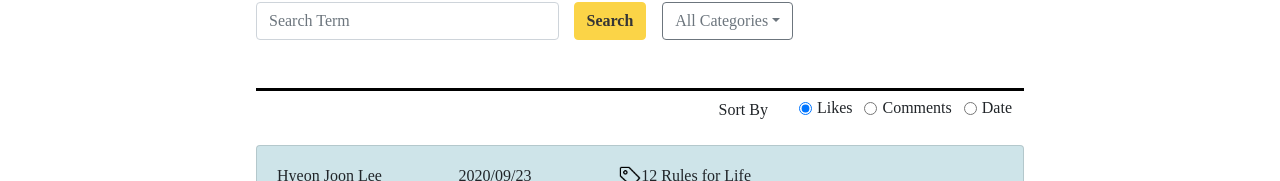
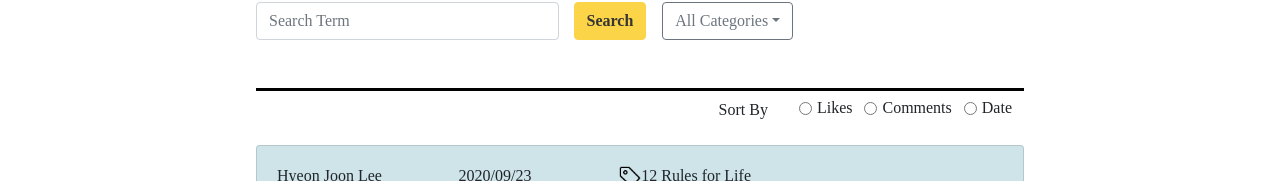
Before and after one commit to dianaeun/my-little-bookstore, a React (Create React App) app in the folder project_mlb/: page /Discussion in a window 1280 px wide. Shown: the part 272-453 px from the top of the page. Built offline with nearby package versions, Linux system fonts and the light colour scheme; a web font is replaced by a local one.

Commit message:
Discussion page - inline radio unchecked

```diff
--- a/project_mlb/src/pages/Discussion.js
+++ b/project_mlb/src/pages/Discussion.js
@@ -107,14 +107,14 @@ class Discussion extends Component {
             <hr
               style={{color: "black", backgroundColor: "black", height: "0.1rem", marginTop: "3rem", marginBottom: 0}}
             />
-            <Form>
-              <div key={`inline-radio`} style={{textAlign: "right"}}>
-                  <Form.Label column sm="3" style={{marginRight: "1rem"}}>Sort By</Form.Label>
-                  <Form.Check inline label='Likes' type='radio' name='category' id='likes' checked/>
-                  <Form.Check inline label='Comments' type='radio' name='category' id='comments' />
-                  <Form.Check inline label='Date' type='radio' name='category' id='date' />
-              </div>
-            </Form>
+            <div key={`inline-radio`} style={{textAlign: "right"}}>
+              <Form>
+                <Form.Label column sm="3" style={{marginRight: "1rem"}}>Sort By</Form.Label>
+                <Form.Check inline label='Likes' type='radio' name='category' id='likes'/>
+                <Form.Check inline label='Comments' type='radio' name='category' id='comments' />
+                <Form.Check inline label='Date' type='radio' name='category' id='date' />
+              </Form>
+            </div>
           </div>
           {this.discussions.map((discussion, i) => (
             <Card
```
